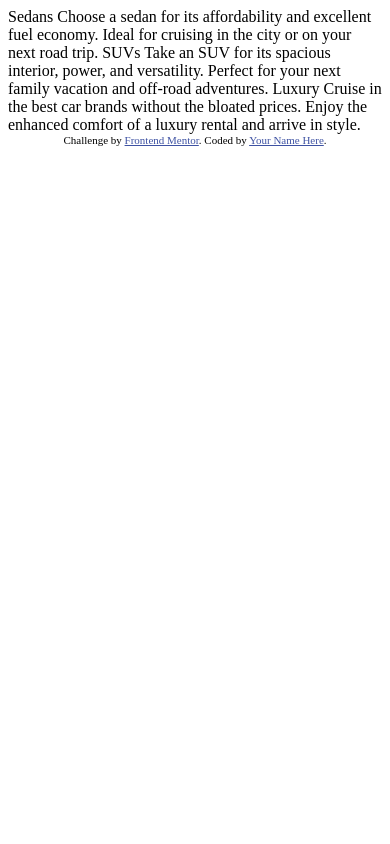
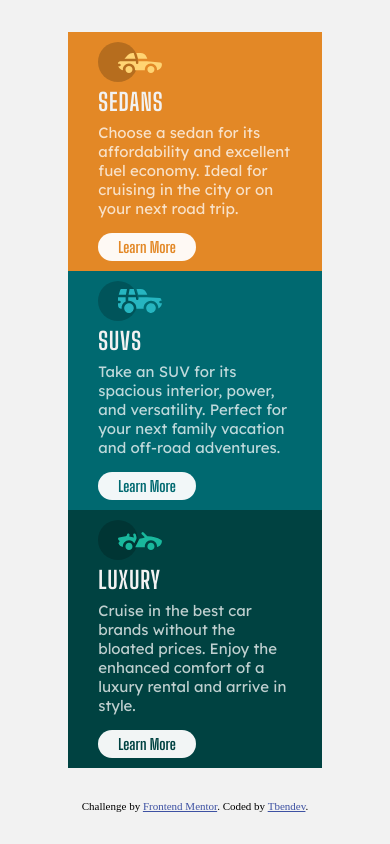
Before and after one commit to tbendev/3-column-preview-card-component-, a plain HTML site: page index.html in a window 390 px wide. Drawn offline with Linux system fonts and the light colour scheme.

Commit message:
Add  html-css responsiv / add README

```diff
--- a/index.html
+++ b/index.html
@@ -1,36 +1,62 @@
 <!DOCTYPE html>
 <html lang="en">
-<head>
-  <meta charset="UTF-8">
-  <meta name="viewport" content="width=device-width, initial-scale=1.0"> <!-- displays site properly based on user's device -->
+  <head>
+    <meta charset="UTF-8" />
+    <meta name="viewport" content="width=device-width, initial-scale=1.0" />
 
-  <link rel="icon" type="image/png" sizes="32x32" href="./images/favicon-32x32.png">
+    <link rel="stylesheet" href="style.css" />
+    <link
+      rel="icon"
+      type="image/png"
+      sizes="32x32"
+      href="./images/favicon-32x32.png"
+    />
 
-  <title>Frontend Mentor | 3-column preview card component</title>
+    <title>Frontend Mentor | 3-column preview card component</title>
+  </head>
+  <body>
+    <div class="card">
+      <div class="card__element">
+        <div class="card__element-header">
+          <img src="./images/icon-sedans.svg" alt="Icone voiture Sedans" />
+        </div>
+        <div class="card__element-title">Sedans</div>
+        <div class="card__element-content">
+          Choose a sedan for its affordability and excellent fuel economy. Ideal
+          for cruising in the city or on your next road trip.
+        </div>
+        <div class="card__element-button"><a href="#">Learn More</a></div>
+      </div>
+      <div class="card__element">
+        <div class="card__element-header">
+          <img src="/images/icon-suvs.svg" alt="Icone voiture SUV" />
+        </div>
+        <div class="card__element-title">SUVs</div>
+        <div class="card__element-content">
+          Take an SUV for its spacious interior, power, and versatility. Perfect
+          for your next family vacation and off-road adventures.
+        </div>
+        <div class="card__element-button"><a href="#">Learn More</a></div>
+      </div>
+      <div class="card__element">
+        <div class="card__element-header">
+          <img src="/images/icon-luxury.svg" alt="Icone voiture Luxe" />
+        </div>
+        <div class="card__element-title">Luxury</div>
+        <div class="card__element-content">
+          Cruise in the best car brands without the bloated prices. Enjoy the
+          enhanced comfort of a luxury rental and arrive in style.
+        </div>
 
-  <!-- Feel free to remove these styles or customise in your own stylesheet 👍 -->
-  <style>
-    .attribution { font-size: 11px; text-align: center; }
-    .attribution a { color: hsl(228, 45%, 44%); }
-  </style>
-</head>
-<body>
+        <div class="card__element-button"><a href="#">Learn More</a></div>
+      </div>
+    </div>
 
-  Sedans
-  Choose a sedan for its affordability and excellent fuel economy. Ideal for cruising in the city
-  or on your next road trip.
-
-  SUVs
-  Take an SUV for its spacious interior, power, and versatility. Perfect for your next family vacation
-  and off-road adventures.
-
-  Luxury
-  Cruise in the best car brands without the bloated prices. Enjoy the enhanced comfort of a luxury
-  rental and arrive in style.
-
-  <div class="attribution">
-    Challenge by <a href="https://www.frontendmentor.io?ref=challenge" target="_blank">Frontend Mentor</a>.
-    Coded by <a href="#">Your Name Here</a>.
-  </div>
-</body>
+    <footer class="attribution">
+      Challenge by
+      <a href="https://www.frontendmentor.io?ref=challenge" target="_blank"
+        >Frontend Mentor</a
+      >. Coded by <a href="#">Tbendev</a>.
+    </footer>
+  </body>
 </html>
--- /dev/null
+++ b/style.css
@@ -0,0 +1,104 @@
+@import url("https://fonts.googleapis.com/css2?family=Big+Shoulders+Display:wght@700&family=Lexend+Deca&display=swap");
+
+* {
+  margin: 0;
+  padding: 0;
+  box-sizing: border-box;
+}
+
+.attribution {
+  font-size: 11px;
+  text-align: center;
+}
+.attribution a {
+  color: hsl(228, 45%, 44%);
+}
+
+body {
+  background-color: hsl(0, 0%, 95%);
+  height: 100vh;
+  display: flex;
+  flex-direction: column;
+  justify-content: space-evenly;
+  align-items: center;
+}
+.card {
+  max-width: 65%;
+  min-height: 65%;
+  display: flex;
+}
+
+.card__element {
+  padding: 30px;
+  display: flex;
+  flex-direction: column;
+  justify-content: space-around;
+  font-size: 15px;
+}
+
+.card__element:nth-child(1) {
+  background-color: hsl(31, 77%, 52%);
+}
+.card__element:nth-child(2) {
+  background-color: hsl(184, 100%, 22%);
+}
+.card__element:nth-child(3) {
+  background-color: hsl(179, 100%, 13%);
+}
+
+.card__element-title {
+  font-size: x-large;
+  font-family: "Big Shoulders Display", sans-serif;
+  font-weight: 700;
+  text-transform: uppercase;
+  letter-spacing: 1px;
+  line-height: 4rem;
+  color: hsl(0, 0%, 95%);
+}
+.card__element-content {
+  font-family: "Lexend Deca", sans-serif;
+  color: hsla(0, 0%, 100%, 0.75);
+  text-align: left;
+  padding-bottom: 55px;
+  font-weight: 400;
+}
+.card__element-button a {
+  text-decoration: none;
+  display: flex;
+  border-radius: 20px;
+  align-items: center;
+  width: fit-content;
+  padding: 5px 20px 5px 20px;
+  background-color: hsl(0, 0%, 95%);
+  color: black;
+  mix-blend-mode: screen;
+  font-family: "Big Shoulders Display", sans-serif;
+  font-weight: 700;
+}
+.card__element-button a:hover {
+  color: hsl(0, 0%, 95%);
+  border: solid hsl(0, 0%, 95%);
+  background-color: transparent;
+  mix-blend-mode: screen;
+}
+
+@media screen and (max-width: 750px) {
+  body {
+  }
+  .card {
+    flex-direction: column;
+    height: 870;
+  }
+  .card__element-title {
+    line-height: 2rem;
+    padding-bottom: 5px;
+  }
+  .card__element {
+    flex-wrap: nowrap;
+    justify-content: space-between;
+    padding: 10px 30px 10px 30px;
+  }
+  .card__element-content {
+    padding-bottom: 15px;
+  }
+}
```
Also changed, not shown: screenshots/captureDesktop.PNG (added), screenshots/captureMobil.PNG (added), 1 other file.
